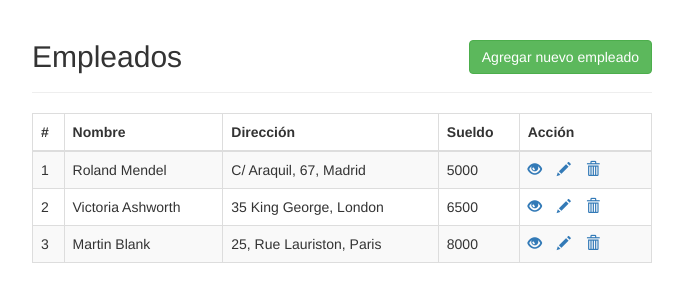
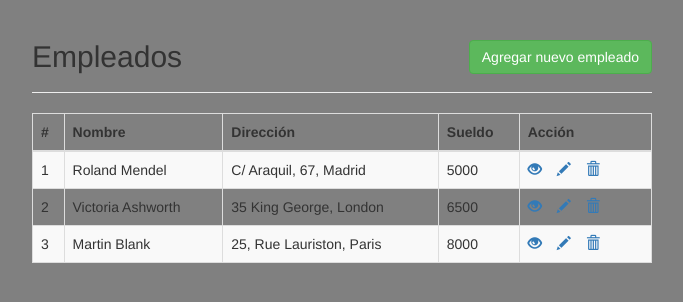
Before and after one commit to evesmax/crud-simple-php, a PHP site: page / in a window 1280 px wide. Shown: the top 302 px of the page, without its empty margins (298-981 px from the left). Run offline with PHP 8.4, Linux system fonts and the light colour scheme; data comes from the database, SQL or seed files in the repository.

Commit message:
Cambios aplicados

```diff
--- a/config.php
+++ b/config.php
@@ -1,6 +1,7 @@
 <?php
 /* Database credentials. Assuming you are running MySQL
 server with default setting (user 'root' with no password) */
+/*hola */
 define('DB_SERVER', '127.0.0.1');
 define('DB_USERNAME', 'root');
 define('DB_PASSWORD', '');
--- a/index.php
+++ b/index.php
@@ -16,6 +16,9 @@
         }
         table tr td:last-child a{
             margin-right: 15px;
+        }
+        body{
+            background-color: gray;
         }
     </style>
     <script type="text/javascript">
```
